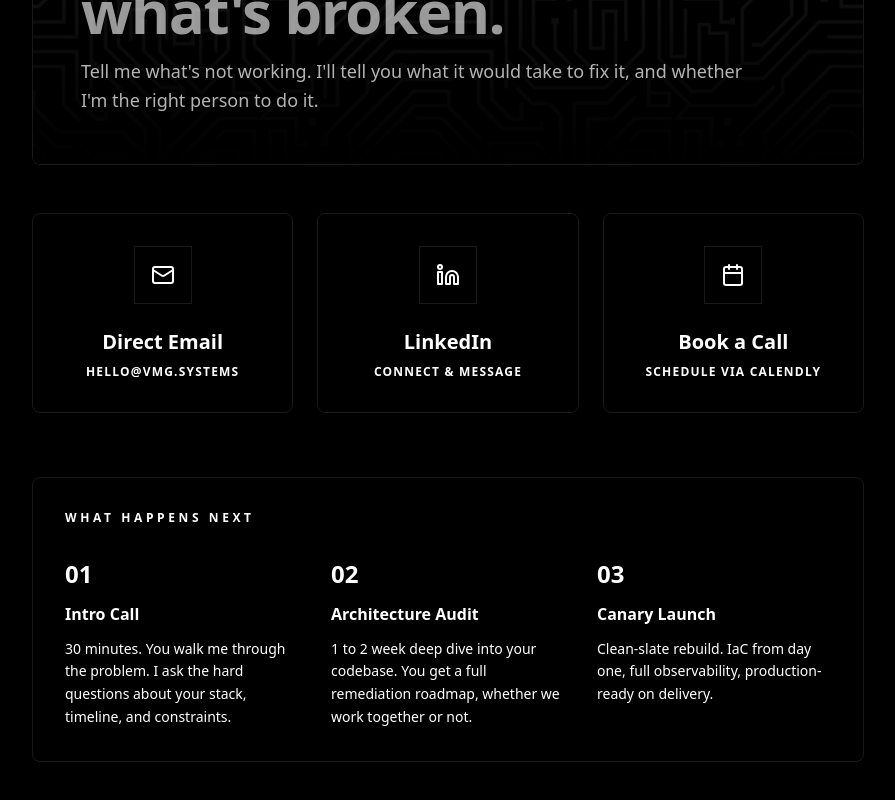
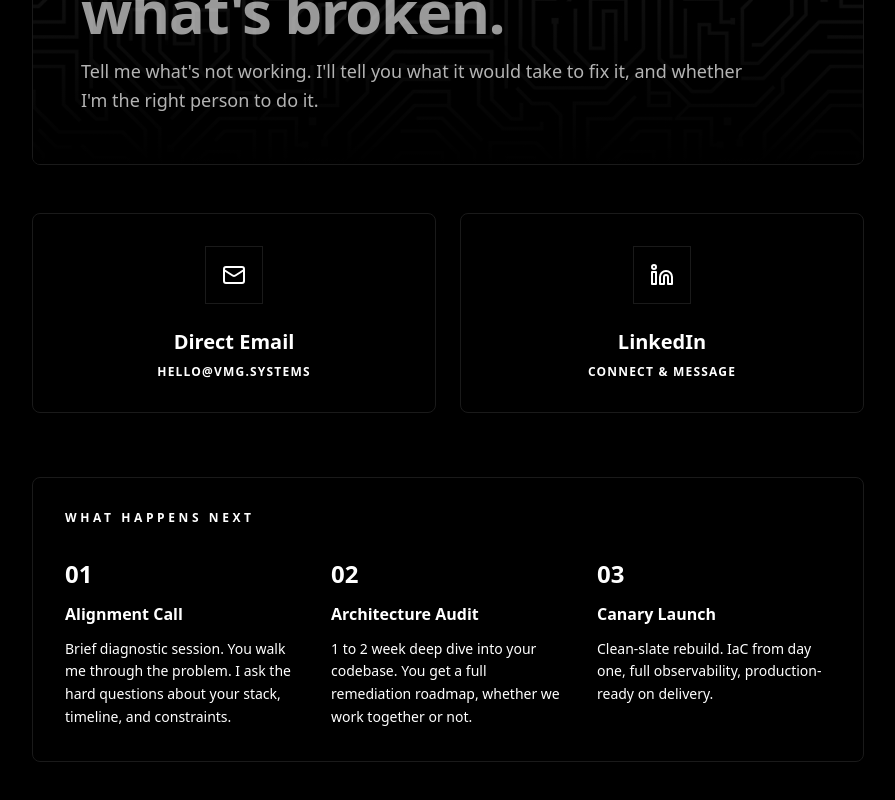
Before and after one commit to vmgsystems/my-portfolio, a Next.js app: page /contact in a window 1280 px wide. Shown: the part 276-1076 px from the top of the page, without its empty margins (192-1087 px from the left). Built offline with nearby package versions, Linux system fonts and the light colour scheme.

Commit message:
chore: remove all 30-min booking and Calendly integrations to enforce direct email and linkedin contact

```diff
--- a/src/app/case-studies/automotive-ai/page.tsx
+++ b/src/app/case-studies/automotive-ai/page.tsx
@@ -132,16 +132,14 @@ export default function AutomotiveAICaseStudy() {
         <motion.div variants={item} className="glass-card p-8 md:p-12 border border-[#1a1a1a] bg-[#050505] flex flex-col md:flex-row items-start md:items-center justify-between gap-8">
           <div>
             <h3 className="text-2xl font-bold mb-2">Your infrastructure. Same standard.</h3>
-            <p className="text-muted text-sm">Tell me what&apos;s broken.</p>
+            <p className="text-muted text-sm">Let&apos;s talk about what&apos;s broken.</p>
           </div>
           <div className="shrink-0 flex flex-col items-start md:items-end gap-2">
             <a
-              href="https://calendly.com/gilpina/30min"
-              target="_blank"
-              rel="noopener noreferrer"
+              href="/contact"
               className="flex items-center gap-2 bg-white text-black px-8 py-4 font-bold hover:bg-gray-200 transition-all duration-300 ease-out text-sm whitespace-nowrap"
             >
-              Book a Free Architecture Call <ArrowUpRight size={16} />
+              Inquire About an Audit <ArrowUpRight size={16} />
             </a>
             <p className="text-white/30 text-xs uppercase tracking-widest">Or email hello@vmg.systems</p>
           </div>
--- a/src/app/contact/page.tsx
+++ b/src/app/contact/page.tsx
@@ -2,7 +2,7 @@
 
 import { motion } from "framer-motion";
 import Image from "next/image";
-import { ArrowLeft, Mail, Linkedin, Calendar } from "lucide-react";
+import { ArrowLeft, Mail, Linkedin } from "lucide-react";
 import Link from "next/link";
 
 const container = {
@@ -51,7 +51,7 @@ export default function Contact() {
           </div>
         </motion.div>
 
-        <motion.div variants={item} className="grid grid-cols-1 md:grid-cols-3 gap-6 mb-16">
+        <motion.div variants={item} className="grid grid-cols-1 md:grid-cols-2 gap-6 mb-16">
           <a href="mailto:hello@vmg.systems" className="glass-card flex flex-col items-center justify-center text-center group hover:bg-[#111] transition-colors border border-[#1a1a1a] p-12">
             <div className="p-4 border border-[#1a1a1a] mb-6 group-hover:border-[#333] transition-colors">
               <Mail className="text-white" size={24} />
@@ -67,14 +67,6 @@ export default function Contact() {
             <h2 className="text-xl font-bold mb-2">LinkedIn</h2>
             <p className="text-muted text-xs uppercase tracking-widest font-bold">Connect & Message</p>
           </a>
-
-          <a href="https://calendly.com/gilpina/30min" target="_blank" rel="noopener noreferrer" className="glass-card flex flex-col items-center justify-center text-center group hover:bg-[#111] transition-colors border border-[#1a1a1a] p-12">
-            <div className="p-4 border border-[#1a1a1a] mb-6 group-hover:border-[#333] transition-colors">
-              <Calendar className="text-white" size={24} />
-            </div>
-            <h2 className="text-xl font-bold mb-2">Book a Call</h2>
-            <p className="text-muted text-xs uppercase tracking-widest font-bold">Schedule via Calendly</p>
-          </a>
         </motion.div>
 
         <motion.div variants={item} className="glass-card border border-[#1a1a1a] p-8 md:p-12">
@@ -82,8 +74,8 @@ export default function Contact() {
           <div className="grid grid-cols-1 md:grid-cols-3 gap-8">
             <div className="flex flex-col gap-3">
               <div className="text-2xl font-black text-white">01</div>
-              <h3 className="font-bold text-white">Intro Call</h3>
-              <p className="text-muted text-sm leading-relaxed">30 minutes. You walk me through the problem. I ask the hard questions about your stack, timeline, and constraints.</p>
+              <h3 className="font-bold text-white">Alignment Call</h3>
+              <p className="text-muted text-sm leading-relaxed">Brief diagnostic session. You walk me through the problem. I ask the hard questions about your stack, timeline, and constraints.</p>
             </div>
             <div className="flex flex-col gap-3">
               <div className="text-2xl font-black text-white">02</div>
--- a/src/app/page.tsx
+++ b/src/app/page.tsx
@@ -307,12 +307,10 @@ export default function Home() {
             </div>
             <div className="shrink-0 flex flex-col items-start md:items-end gap-2">
               <a
-                href="https://calendly.com/gilpina/30min"
-                target="_blank"
-                rel="noopener noreferrer"
+                href="/contact"
                 className="flex items-center gap-2 bg-white text-black px-8 py-4 min-h-[44px] font-bold hover:bg-gray-200 transition-all duration-300 ease-out group/btn text-sm whitespace-nowrap"
               >
-                Book a Free 30-Min Architecture Call <ArrowUpRight size={16} className="group-hover/btn:translate-x-1 group-hover/btn:-translate-y-1 transition-transform" />
+                Inquire About an Audit <ArrowUpRight size={16} className="group-hover/btn:translate-x-1 group-hover/btn:-translate-y-1 transition-transform" />
               </a>
               <p className="text-white/30 text-xs uppercase tracking-widest">Limited availability · 1 engagement slot open Q3 2026</p>
             </div>
```
